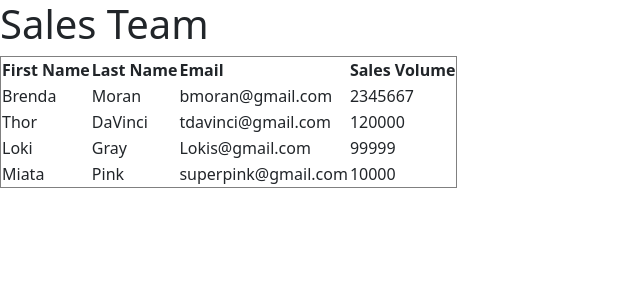
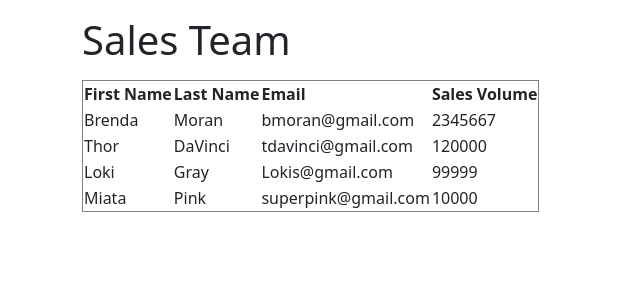
Before and after one commit to bmoran17/angular-training, an Angular app in the folder sales-project/: page / in a window 1280 px wide. Shown: the top 300 px of the page, without its empty margins (0-640 px from the left). Built offline with nearby package versions, Linux system fonts and the light colour scheme.

Commit message:
Applied bootstrap to template

```diff
--- a/sales-project/src/app/app.component.html
+++ b/sales-project/src/app/app.component.html
@@ -1,3 +1,6 @@
-<h1>Sales Team</h1>
+<div class="container">
 
-<app-sales-person-list></app-sales-person-list>
+  <h1 class="mt-3 mb-3">Sales Team</h1>
+  <app-sales-person-list></app-sales-person-list>
+
+</div>
```
Also changed, not shown: 1 other file (tests, documents, lock files or other folders).
